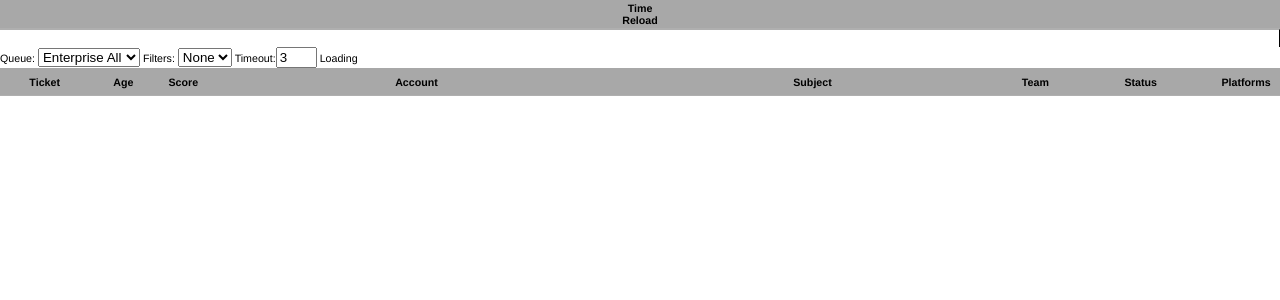
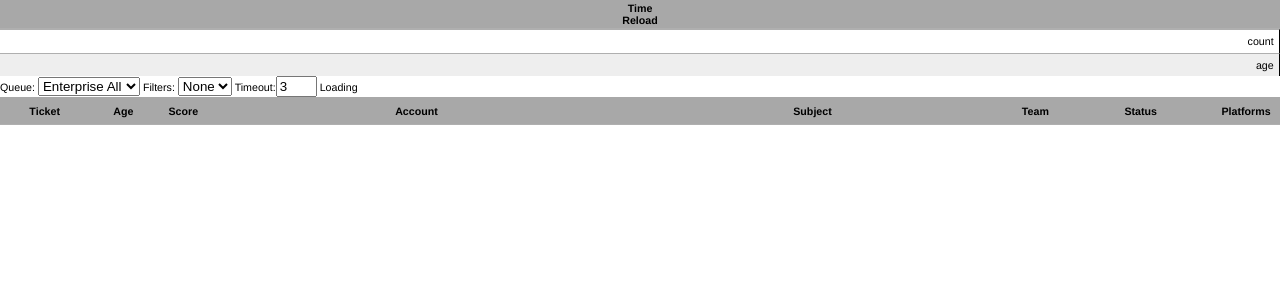
Before and after one commit to ave0000/Highlight, a PHP site: page /table.html in a window 1280 px wide. Shown: the top 300 px of the page. Run offline with PHP 8.4, Linux system fonts and the light colour scheme; lists and menus that the app fills with data are empty; some libraries are stand-ins or nearby versions.

Commit message:
Rewrite summary table to support per-queue latency

```diff
--- a/angtable.js
+++ b/angtable.js
@@ -29,44 +29,44 @@ app.filter('summaryColor',function(){
     }
 );
 
-function PeopleCtrl($scope, $http) {
-    $scope.people = [];
+function Summary($scope, $http, $timeout) {
+    $scope.refreshTime = 120;
+    $scope.summaries = {};
 
-    $scope.loadPeople = function() {
+    $scope.loadQueue = function(queue) {
+        //$timeout.cancel($scope.refreshTimeTimer);
+        //$scope.loading=true;
         var httpRequest = $http({
             method: 'GET',
-            url: 'echo.php',
-            //data: 'datas'
-
+            url: 'summary.php?summary='+queue.profile+'&latency=latency_'+queue.latencyCount
         }).success(function(data, status) {
-            $scope.people = data;
+            if(data.profile)
+                angular.extend($scope.summaries[data.profile],data)
+            else
+                console.log('fail: '+data);
+            //$scope.loading = false;
+            $scope.timeOutHolder = $timeout(function () {$scope.loadQueue(queue)}, $scope.refreshTime*1000);
+        }).error(function(data,status) {console.log(queue.profile+' httpfail: '+data+status);});
+    };
+    $scope.loadQueues = function(data){
+        //pre-populate
+        data.forEach(function(queue){
+            $scope.summaries[queue.profile] = queue;
         });
-
+        //fetch data
+        data.forEach($scope.loadQueue);
     };
-
-}
-
-function Summary($scope, $http, $timeout) {
-    $scope.refreshTime = 120;
     $scope.loadData = function() {
-        $timeout.cancel($scope.refreshTimeTimer);
-        $scope.loading=true;
         var httpRequest = $http({
             method: 'GET',
-            url: 'jtable.php?summary=get',
-            //data: 'datas'
-
-        }).success(function(data, status) {
-            $scope.timeStamp = data.timeStamp;
-            $scope.summaries = data.summaries;
-            $scope.loading = false;
-            $scope.timeOutHolder = $timeout($scope.loadData, $scope.refreshTime*1000);
-        });
-
+            url: 'summary.php?summaryProfiles'
+        }).success($scope.loadQueues);
     };
 }
 
 function Dynamic($scope, $http, $timeout) {
+    $scope.predicate = 'score';
+    $scope.reverse = true;
     $scope.queueList = [];
     $scope.getQueueList = function() {
         var httpRequest = $http({
@@ -86,9 +86,6 @@ function Dynamic($scope, $http, $timeout) {
         });
         $scope.filterList = '[Loading]';
     };
-    $scope.changeFilter = function() {
-
-    }
 
     $scope.feedbacks = [];
     $scope.refreshTime = 30;
@@ -115,10 +112,14 @@ function Dynamic($scope, $http, $timeout) {
             method: 'GET',
             url: 'jtable.php?'+options,
         }).success(function(data, status) {
+            if(!data) data = [{"subject":"None"}];
             $scope.feedbacks = data;
             $scope.gettingFeedback = false;
             $scope.timeOutHolder = $timeout($scope.loadFeedback, $scope.refreshTime*1000);
         });
 
     };
+
+    $scope.sortAge = function(a) {return parseInt(a.age_seconds);};
+    $scope.sortScore = function(a) {return parseInt(a.score);};
 }
--- a/table.html
+++ b/table.html
@@ -14,12 +14,16 @@
 <div ng-controller="Summary" ng-init="loadData()">
 <table class="statTable">
     <tr>
-        <th>Time <a ng-click="loadData()">Reload</a></th>
-        <th ng-repeat="(name,_) in summaries" ng-bind="name"></th>
+        <th>Time <a ng-click="loadQueues($scope.queues)">Reload</a></th>
+        <th ng-repeat="q in summaries" ng-bind="q.shortName"></th>
     </tr>
     <tr>
-	<td ng-bind="timeStamp"></td>
-        <td ng-repeat="queue in summaries" ng-class="queue.latency_20|summaryColor">{{queue.total_count}}<br>{{queue.latency_20 | timeCalc}}</td>
+        <td>count</td>
+        <td ng-repeat="queue in summaries" ng-class="queue.latency|summaryColor">{{queue.totalCount}}</td>
+    </tr>
+    <tr>
+        <td>age</td>
+        <td ng-repeat="queue in summaries" ng-class="queue.latency|summaryColor">{{queue.latency | timeCalc}}</td>
     </tr>
 </table>
 </div>
@@ -33,32 +37,33 @@
         <select ng-init="getFilterList()" id=specialFilter ng-model="filterListSelect" ng-options="filter.name for filter in filterList" ng-change="changeRefresh()">
             <option value="">None</option>
         </select>
-	<span ng-repeat="parameter in filterListSelect.parameters">
-		<label for=filterOpt>{{ parameter.name }}</label><input id=filterOpt ng-model="parameter.value" ng-change="changeRefresh()">
-	</span>
+    	<span ng-repeat="parameter in filterListSelect.parameters">
+    		<label for=filterOpt>{{ parameter.name }}</label><input id=filterOpt ng-model="parameter.value" ng-change="changeRefresh()">
+    	</span>
         <label for=timeout>Timeout:</label><input id=timeout size=2 value="3" ng-model="refreshTime" ng-change="changeRefresh()">
         <span ng-show="gettingFeedback">Loading</span>
+
     </div>
 <table ng-init="loadFeedback()">
     <tr>
-        <th class="ticketColumnId">Ticket</th>
-        <th class="ticketColumnAge">Age</th>
-        <th class="ticketColumnScore">Score</th>
-        <th class="ticketColumnAccount">Account</th>
-        <th class="ticketColumnSubject">Subject</th>
-        <th class="ticketColumnTeam">Team</th>
-        <th class="ticketColumnStatus">Status</th>
-        <th class="ticketColumnPlatforms">Platforms</th>
+        <th ng-click="predicate = 'ticket_link'; reverse=!reverse" class="ticketColumnId">Ticket</th>
+        <th ng-click="predicate = sortAge; reverse=!reverse" class="ticketColumnAge">Age</th>
+        <th ng-click="predicate = scoreSort; reverse=!reverse" class="ticketColumnScore">Score</th>
+        <th ng-click="predicate = 'account'; reverse=!reverse" class="ticketColumnAccount">Account</th>
+        <th ng-click="predicate = 'subject'; reverse=!reverse" class="ticketColumnSubject">Subject</th>
+        <th ng-click="predicate = 'team'; reverse=!reverse" class="ticketColumnTeam">Team</th>
+        <th ng-click="predicate = 'status_'; reverse=!reverse" class="ticketColumnStatus">Status</th>
+        <th ng-click="predicate = 'platforms'; reverse=!reverse" class="ticketColumnPlatforms">Platforms</th>
     </tr>
-    <tr ng-repeat="feedback in feedbacks">
-        <td ng-bind-html-unsafe="feedback.ticket_link"></td>
-        <td ng-bind="feedback.age"></td>
-        <td ng-bind="feedback.score"></td>
-        <td ng-bind-html-unsafe="feedback.account_link"></td>
-        <td ng-bind="feedback.subject"></td>
-        <td ng-bind="feedback.team"></td>
-        <td ng-bind-html-unsafe="feedback.status_"></td>
-        <td ng-bind-html-unsafe="feedback.platforms_"></td>
+    <tr ng-repeat="t in feedbacks |orderBy:predicate:reverse">
+        <td  ng-bind-html-unsafe="t.ticket_link"></td>
+        <td  ng-bind="t.age"></td>
+        <td ng-bind="t.score"></td>
+        <td ng-bind-html-unsafe="t.account_link"></td>
+        <td ng-bind="t.subject"></td>
+        <td ng-bind="t.team"></td>
+        <td ng-bind-html-unsafe="t.status_"></td>
+        <td ng-bind-html-unsafe="t.platforms_"></td>
     </tr>
 </table>
 </div>
```
Also changed, not shown: jtable.php (+25 -25 lines).
